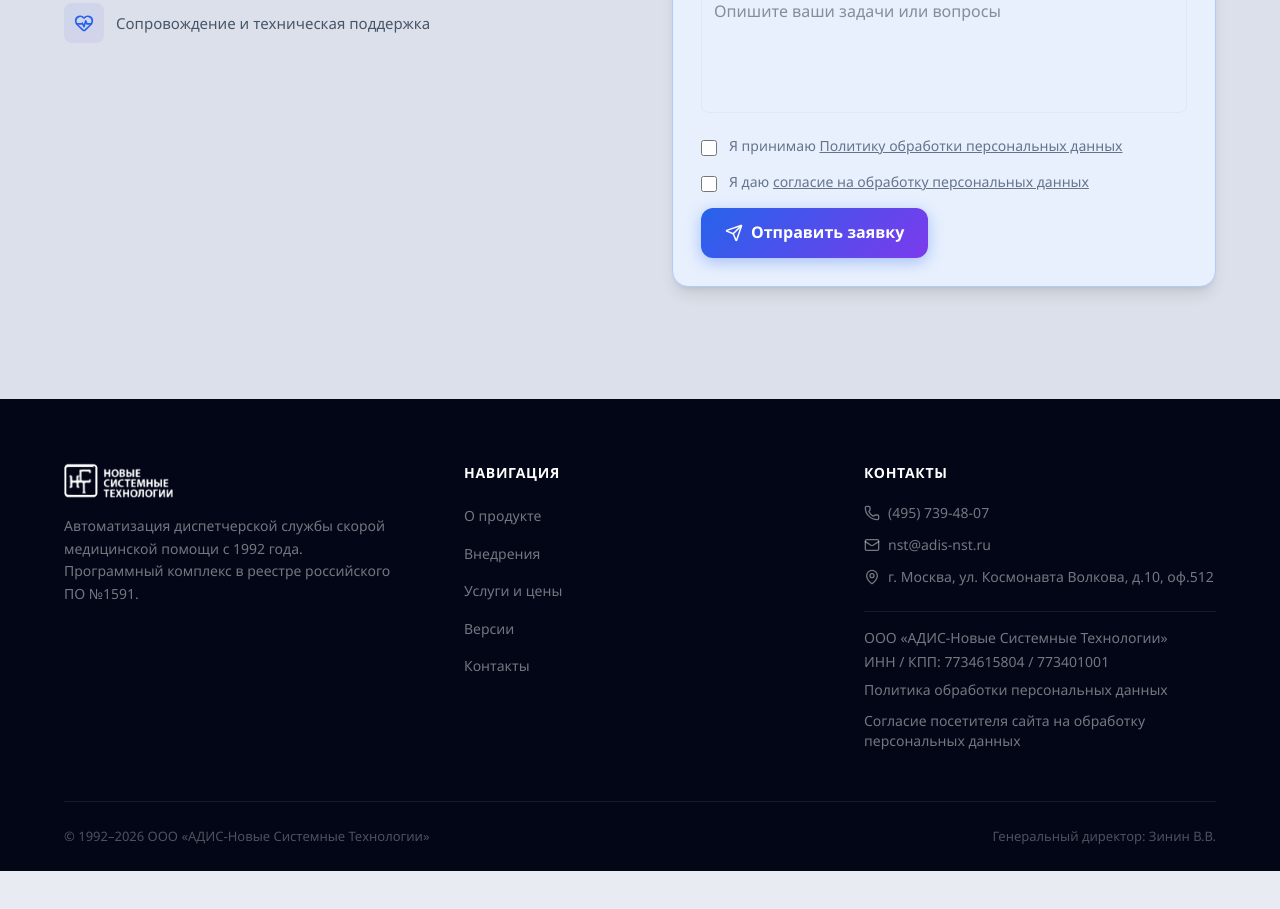
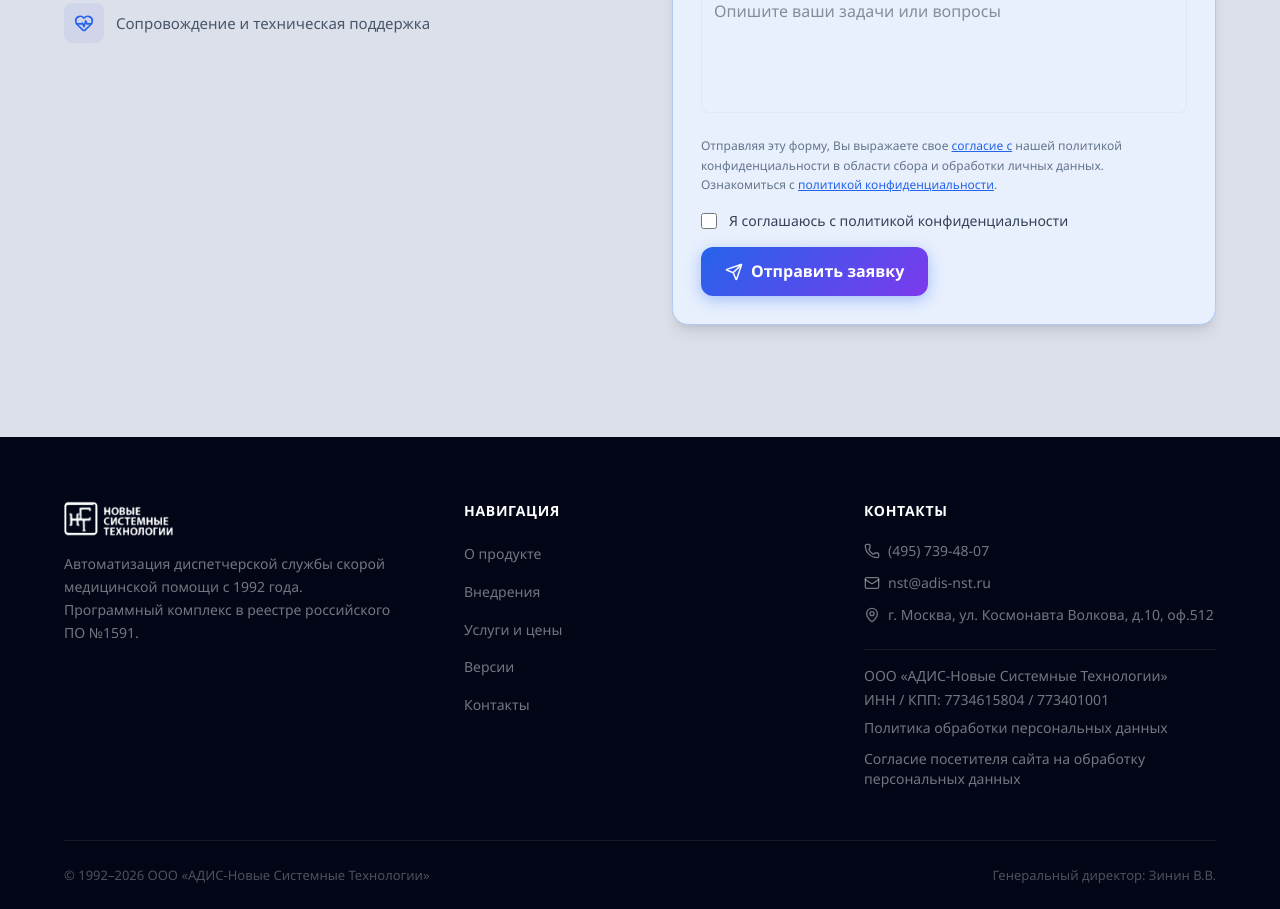
Before and after one commit to Bulka84/adis, a Next.js app: page / in a window 1280 px wide. Shown: the part 4660-5569 px from the top of the page. Before the commit the page ends 5531 px from the top, so only its background shows below. Built offline with nearby package versions, Linux system fonts and the light colour scheme; no server answers.

Commit message:
Update homepage consent checkbox

```diff
--- a/src/components/ContactForm.tsx
+++ b/src/components/ContactForm.tsx
@@ -124,43 +124,36 @@ export default function ContactForm() {
           placeholder="Опишите ваши задачи или вопросы"
         />
       </div>
-      <label className="flex items-start gap-3 text-sm text-gray-500">
-        <input
-          type="checkbox"
-          name="policy"
-          required
-          className="mt-1 h-4 w-4 rounded border-gray-300 text-primary focus:ring-primary/20"
-        />
-        <span>
-          Я принимаю{" "}
+      <div className="text-xs text-gray-500 leading-relaxed">
+        Отправляя эту форму, Вы выражаете свое{" "}
+        <a
+          href={`${BASE_PATH}/documents/nst-spd.pdf`}
+          target="_blank"
+          rel="noreferrer"
+          className="text-primary underline hover:text-primary-dark"
+        >
+          согласие с
+        </a>{" "}
+        нашей политикой конфиденциальности в области сбора и обработки личных
+        данных. Ознакомиться с{" "}
         <a
           href={`${BASE_PATH}/documents/nst-ppd.pdf`}
           target="_blank"
           rel="noreferrer"
-            className="underline hover:text-primary"
+          className="text-primary underline hover:text-primary-dark"
         >
-            Политику обработки персональных данных
+          политикой конфиденциальности
         </a>
-        </span>
-      </label>
-      <label className="flex items-start gap-3 text-sm text-gray-500">
+        .
+      </div>
+      <label className="flex items-center gap-3 text-sm text-gray-700">
         <input
           type="checkbox"
           name="consent"
           required
-          className="mt-1 h-4 w-4 rounded border-gray-300 text-primary focus:ring-primary/20"
+          className="h-4 w-4 rounded border-gray-300 text-primary focus:ring-primary/20 shrink-0"
         />
-        <span>
-          Я даю{" "}
-          <a
-            href={`${BASE_PATH}/documents/nst-spd.pdf`}
-            target="_blank"
-            rel="noreferrer"
-            className="underline hover:text-primary"
-          >
-            согласие на обработку персональных данных
-          </a>
-        </span>
+        <span>Я соглашаюсь с политикой конфиденциальности</span>
       </label>
       <button
         type="submit"
```
Lines whose indentation alone changed are shown as unchanged.
